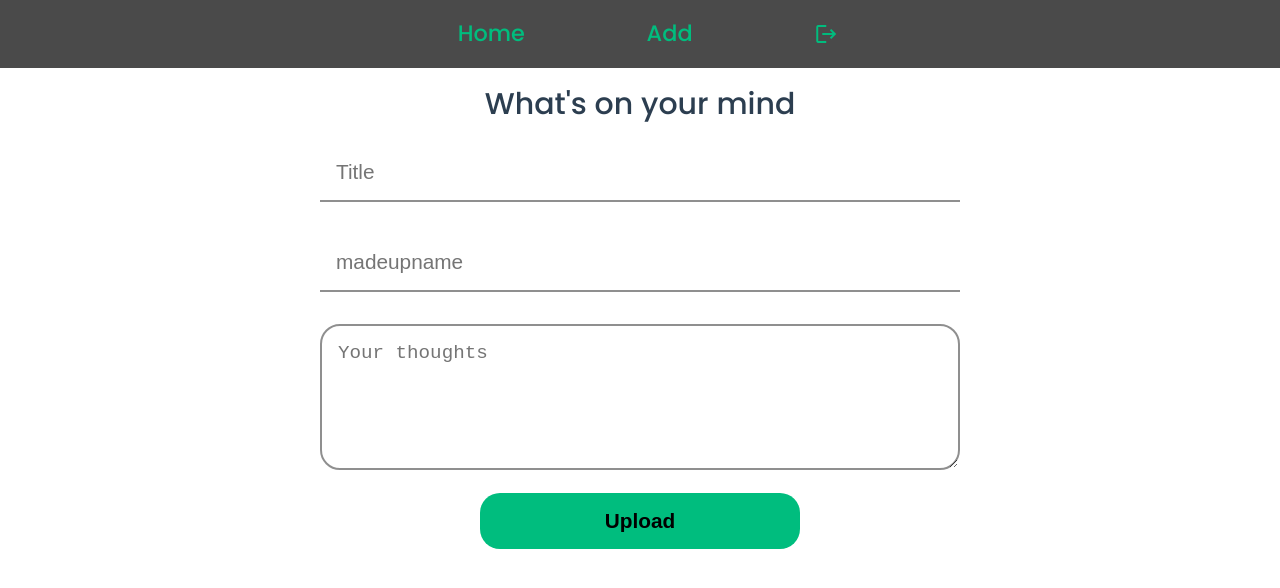
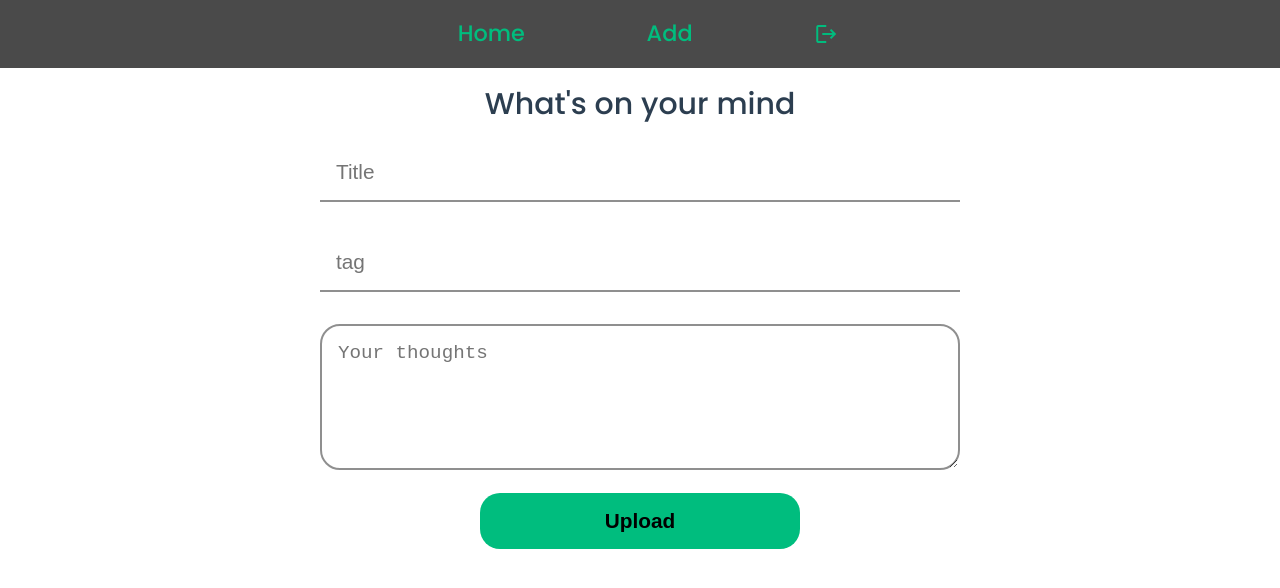
Before and after one commit to musaubrian/journal, a Vue app in the folder journal-vue/: page /entry in a window 1280 px wide. Shown: the top 588 px of the page. Built offline with nearby package versions, Linux system fonts and the light colour scheme; no server answers.

Commit message:
Chore: update form to accept tags instead of username

```diff
--- a/journal-vue/src/components/AddEntryForm.vue
+++ b/journal-vue/src/components/AddEntryForm.vue
@@ -4,7 +4,7 @@
             <h1>What's on your mind</h1>
 
             <input type="text" placeholder="Title" class="inputs" v-model="title" required>
-            <input type="text" placeholder="madeupname" class="inputs" v-model="author" required>
+            <input type="text" placeholder="tag" class="inputs" v-model="tags" required>
             <textarea rows="5" placeholder="Your thoughts" v-model="thoughts" required></textarea>
 
             <div class="button-container">
@@ -23,15 +23,15 @@ export default {
     data () {
         return {
             title: '',
-            author: '',
+            tags: '',
             thoughts: ''
         }
     },
     methods: {
         async uploadData() {
             const {error} = await supabase
-            .from('journal_entries')
-            .insert({title: this.title, entry: this.thoughts, username: this.author})
+            .from('martha')
+            .insert({title: this.title, entry: this.thoughts, tag: this.tags})
             if (error === null) {
                 alert("Data uploaded successfully")
                 router.push("/thoughts")
```
